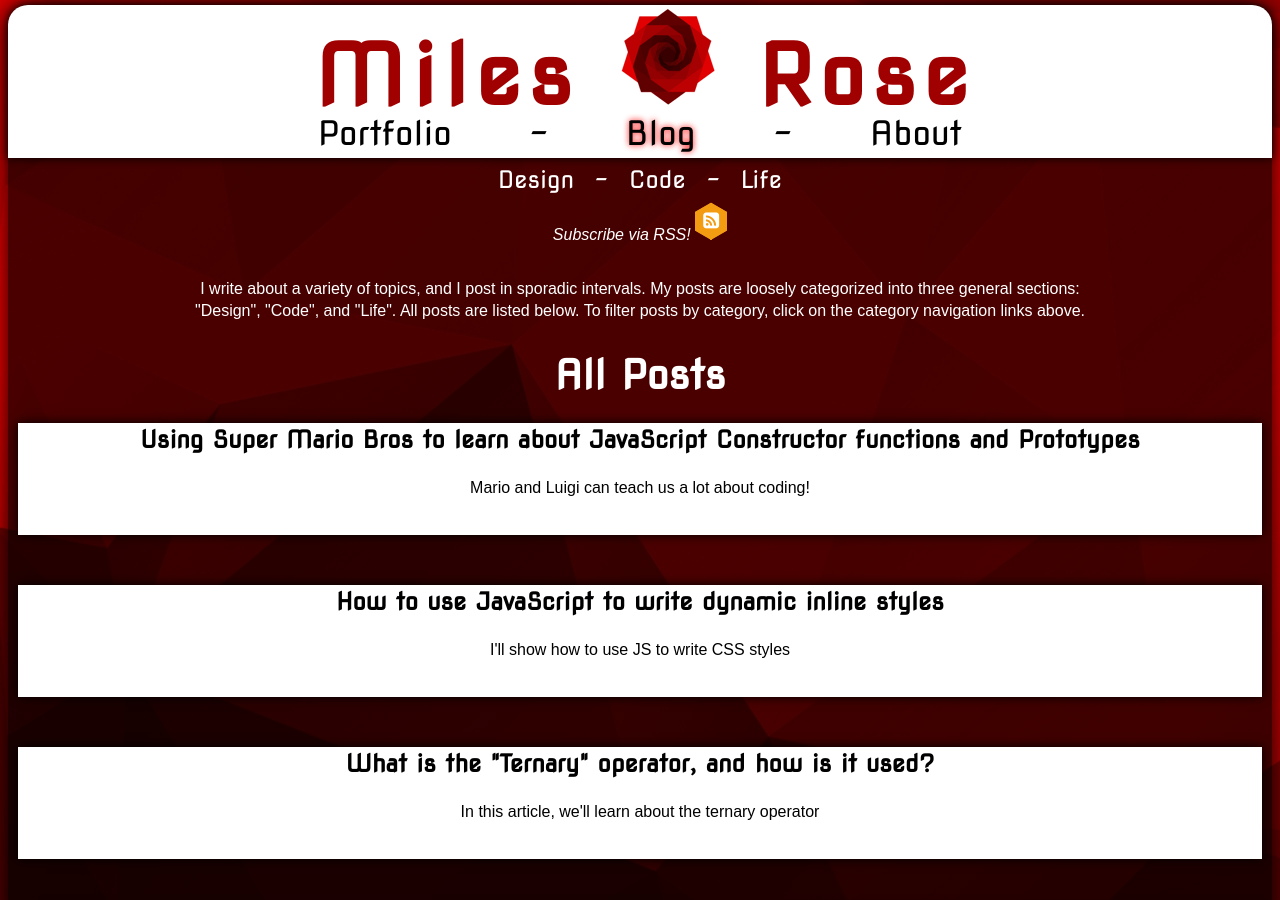
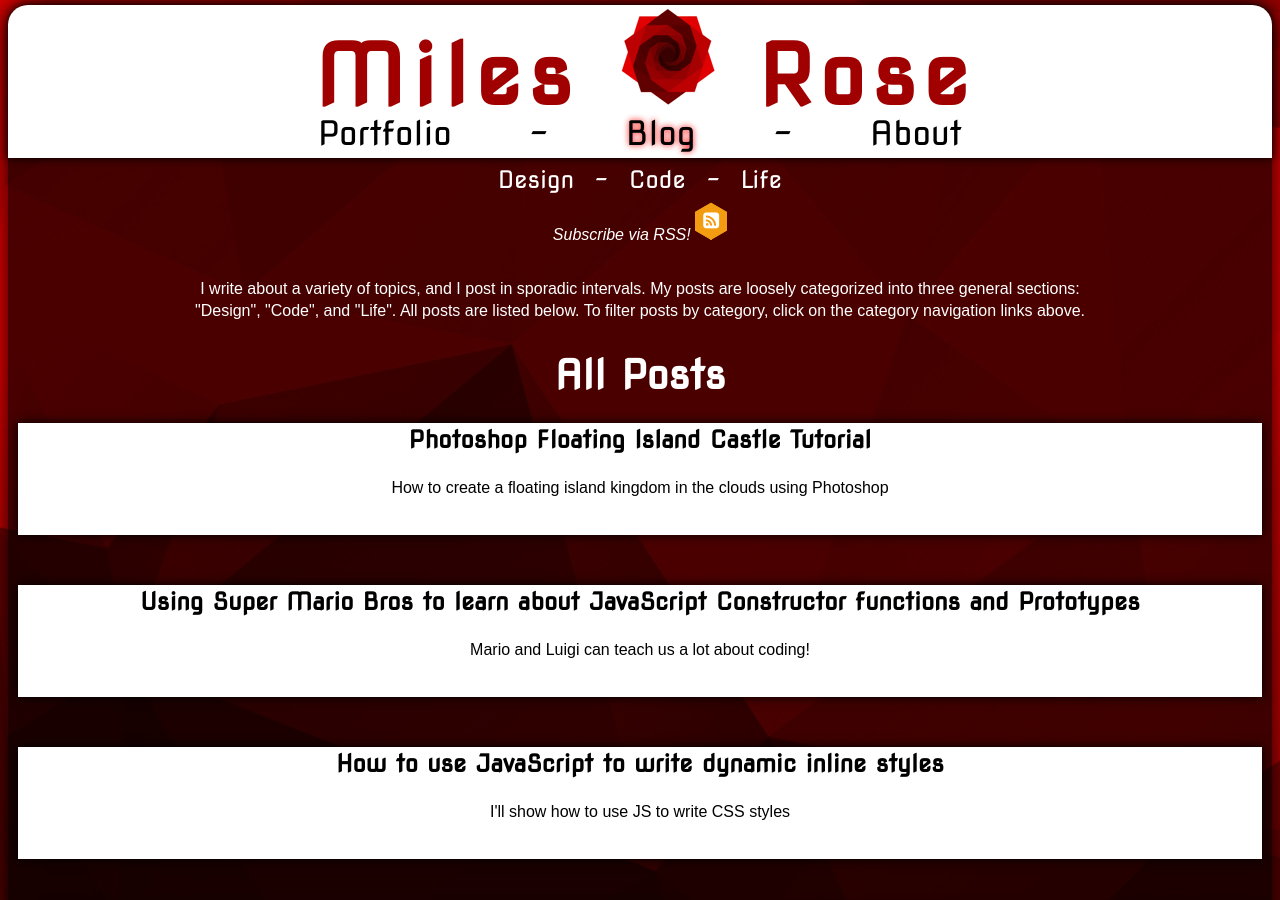
Before and after one commit to MilesOfRoses/my-jekyll, a Jekyll site: the page built from blog.html, in a window 1280 px wide and 900 px high. Built offline with Jekyll 4.4.1, drawn with Linux system fonts in a browser that asks for light colours.

Commit message:
added tut post

```diff
--- /dev/null
+++ b/_posts/design/2017-08-14-photoshop-floating-island-castle.md
@@ -0,0 +1,27 @@
+---
+layout: blog-article
+title: Photoshop Floating Island Castle Tutorial
+meta: How to create a floating island kingdom in the clouds using Photoshop
+category: design
+---
+<article>
+<p>Check out the video tutorial to learn how to create this floating island kingdom using photoshop!<br>
+<b> Scroll all the way down</b> to find the four images you'll need to recreate this project.</p>
+<a data-flickr-embed="true"  href="https://www.flickr.com/photos/149069890@N07/36404943142/in/dateposted-public/" title="kingdom of the Clouds tutorial"><img src="https://farm5.staticflickr.com/4368/36404943142_f30ecf6249_b.jpg" width="1024" height="791" alt="kingdom of the Clouds tutorial"></a><script async src="//embedr.flickr.com/assets/client-code.js" charset="utf-8"></script>
+
+<p>Click on each of the pictures to download them from flickr.</p>
+
+
+<a data-flickr-embed="true"  href="https://www.flickr.com/photos/149069890@N07/35738494814/in/dateposted-public/" title="castle"><img src="https://farm5.staticflickr.com/4354/35738494814_46b84786b6_b.jpg" width="1024" height="680" alt="castle"></a><script async src="//embedr.flickr.com/assets/client-code.js" charset="utf-8"></script>
+
+<a data-flickr-embed="true"  href="https://www.flickr.com/photos/149069890@N07/35738494364/in/dateposted-public/" title="mountain"><img src="https://farm5.staticflickr.com/4404/35738494364_c5120ebce9_b.jpg" width="1024" height="553" alt="mountain"></a><script async src="//embedr.flickr.com/assets/client-code.js" charset="utf-8"></script>
+
+<a data-flickr-embed="true"  href="https://www.flickr.com/photos/149069890@N07/35763926333/in/dateposted-public/" title="birds"><img src="https://farm5.staticflickr.com/4343/35763926333_d9ccd0a615_b.jpg" width="1024" height="657" alt="birds"></a><script async src="//embedr.flickr.com/assets/client-code.js" charset="utf-8"></script>
+
+<a data-flickr-embed="true"  href="https://www.flickr.com/photos/149069890@N07/36404942712/in/dateposted-public/" title="sky"><img src="https://farm5.staticflickr.com/4431/36404942712_35187d6906_b.jpg" width="1024" height="791" alt="sky"></a><script async src="//embedr.flickr.com/assets/client-code.js" charset="utf-8"></script>
+
+
+
+
+
+</article>
```
Also changed, not shown: _posts/design/2017-01-06-paper-cutout-texture.md (+1 -1 lines), img/headshot.jpg.
